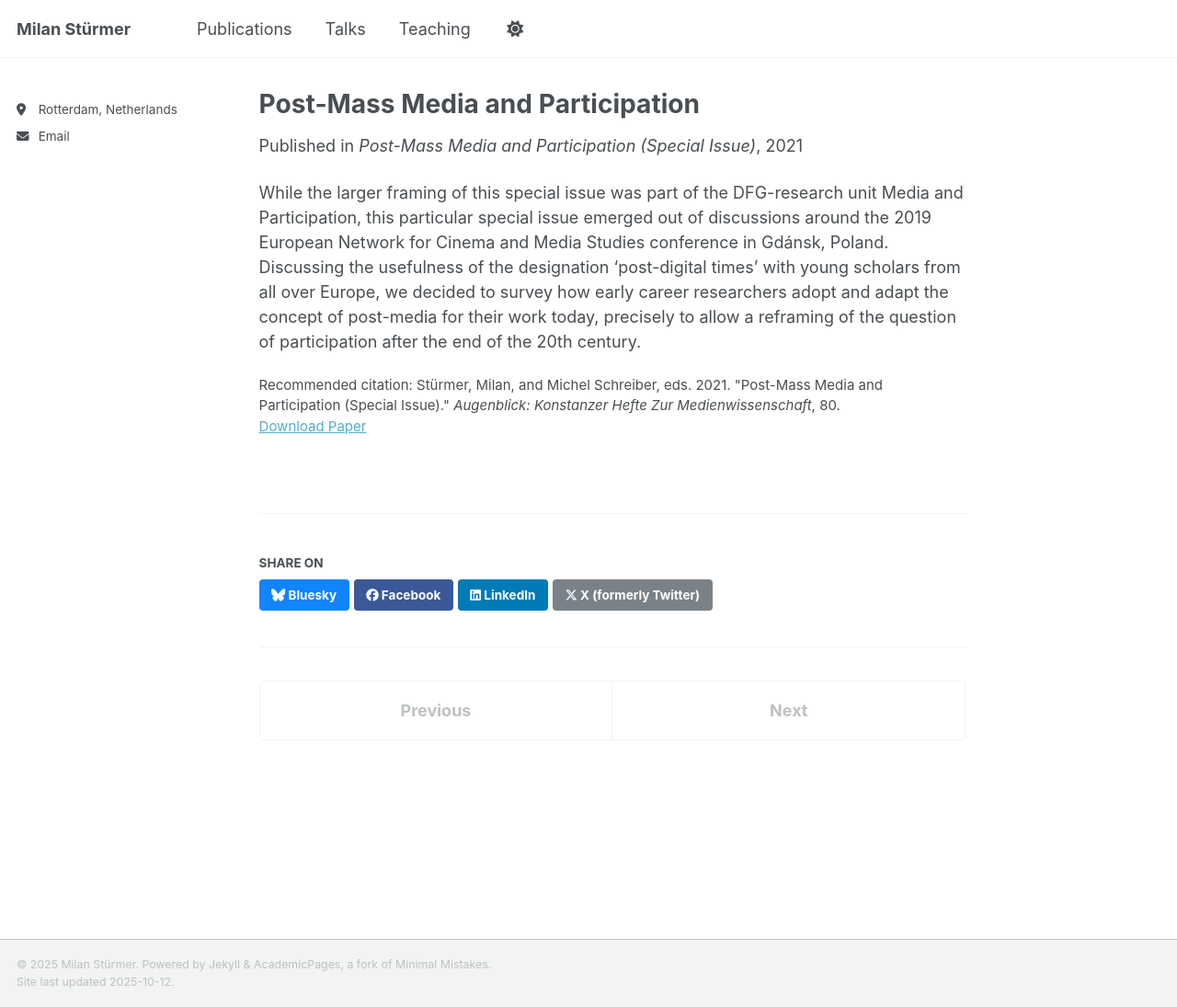
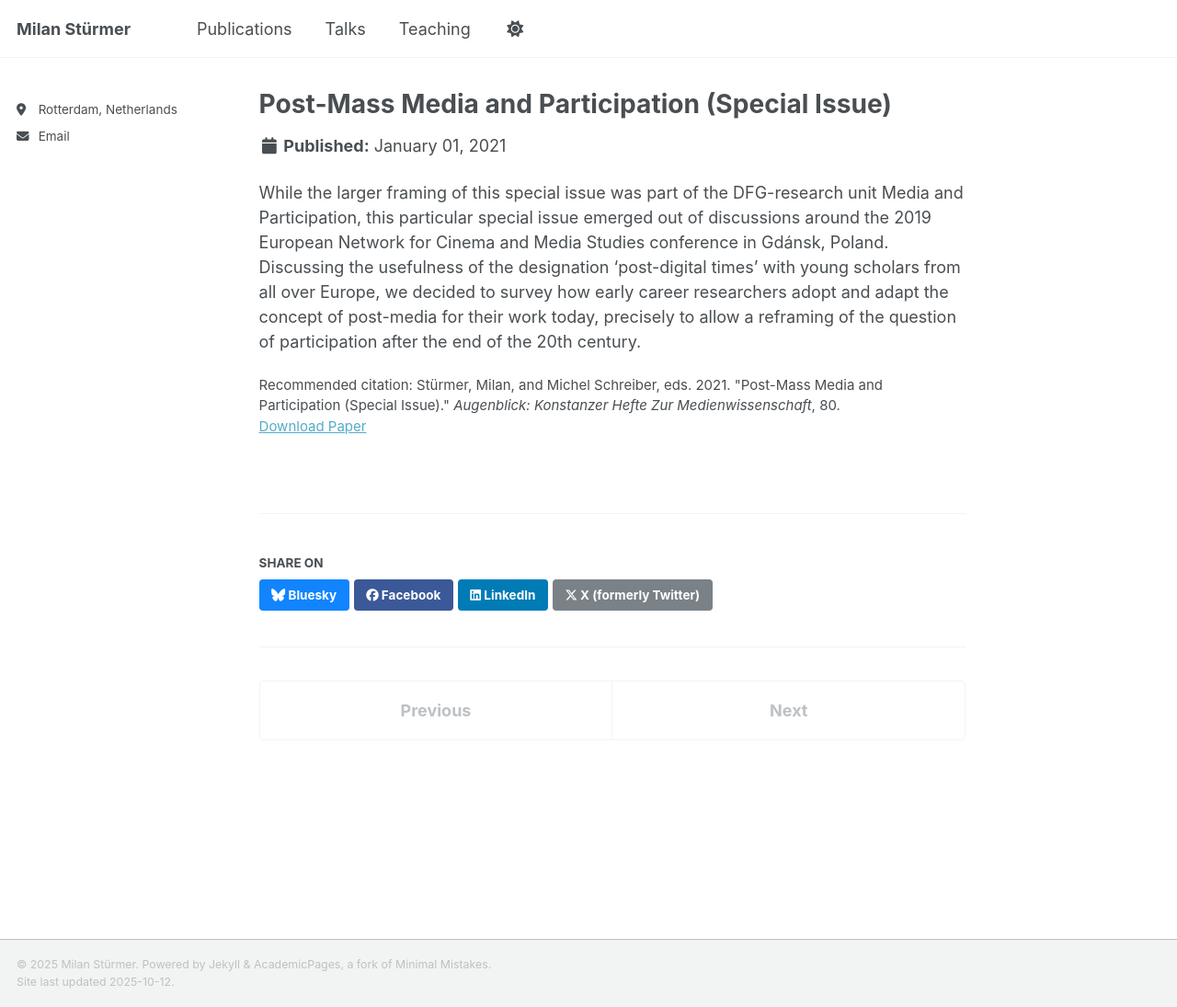
Before and after one commit to milanstuermer/milanstuermer.github.io, a Jekyll site: the page built from _publications/2021-post-mass-media-si.md, in a window 1280 px wide and 1095 px high. Shown: the whole window at 92% size. Built offline with Jekyll 4.4.1, drawn with Linux system fonts in a browser that asks for light colours; a script that is not in the unit is left out.

Commit message:
Update and rename 2021-post-mass-medie-si.md to 2021-post-mass-media-si.md

```diff
--- a/_publications/2021-post-mass-medie-si.md
+++ b/_publications/2021-post-mass-media-si.md
@@ -1,11 +1,10 @@
 ---
-title: "Post-Mass Media and Participation"
+title: "Post-Mass Media and Participation (Special Issue)"
 collection: publications
 category: book
 permalink: /publication/2021-post-mass-media-si
 excerpt: "This special issue examines how early career researchers adopt and adapt the concept of post-media for their work today to allow a reframing of the question of participation after the end of the 20th century."
 date: 2021-01-01
-venue: "Post-Mass Media and Participation (Special Issue)"
 paperurl: "https://mediarep.org/server/api/core/bitstreams/39d32d41-7b42-447d-bd31-a8d4e5d398a0/content"
 citation: "Stürmer, Milan, and Michel Schreiber, eds. 2021. &quot;Post-Mass Media and Participation (Special Issue).&quot <i>Augenblick: Konstanzer Hefte Zur Medienwissenschaft</i>, 80."
 ---
```
